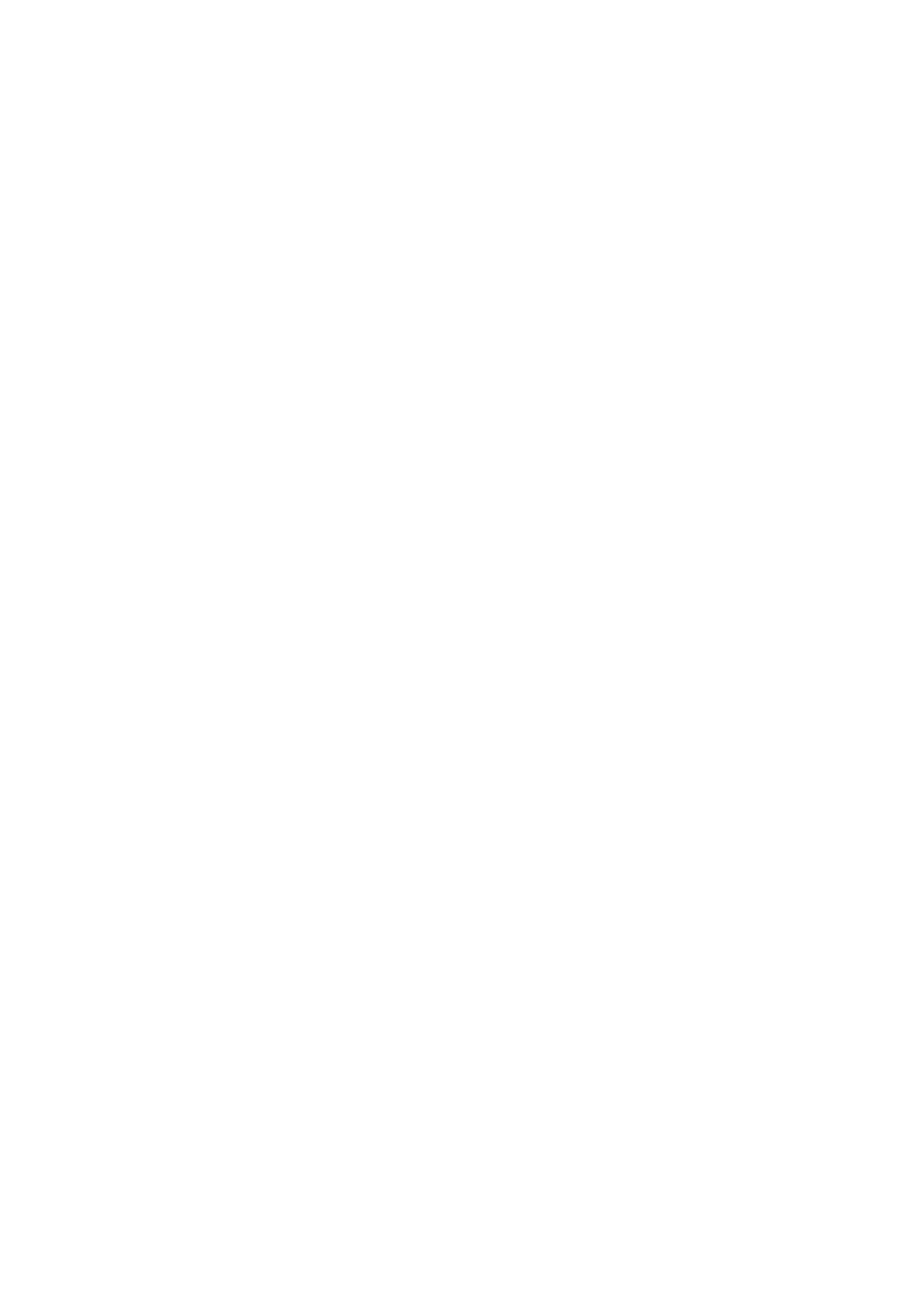
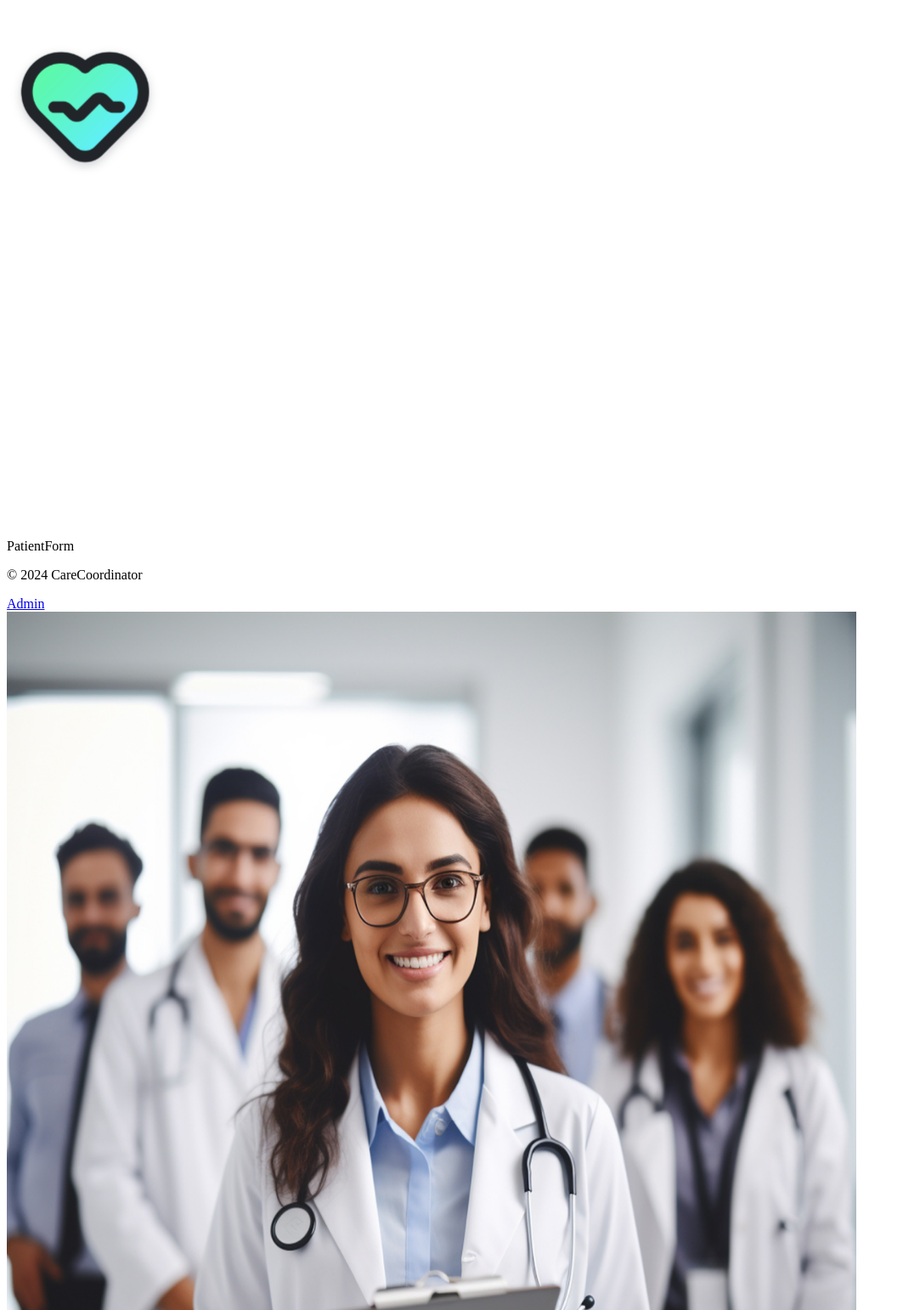
Before and after one commit to Achronus/care-coordinator, a Next.js app in the folder frontend/: page /Homepage/Homepage in a window 1280 px wide. Shown: the part 378-1920 px from the top of the page at 85% size, without its empty margins (0-1063 px from the left). Before the commit the page ends 800 px from the top, so only its background shows below. Built offline with nearby package versions, Linux system fonts and the light colour scheme.

Commit message:
Add `Homepage` template
- Add 'typography' styles
- Refactor 'layout' styles to separate file
- Add 'Homepage' JSX
- Add 'PatientForm' template
- Update 'globals.css' with 'remove-scrollbar' and imports
- Add 'logo' and 'onboarding' images

```diff
--- a/frontend/src/app/globals.css
+++ b/frontend/src/app/globals.css
@@ -4,22 +4,28 @@
 @tailwind components;
 @tailwind utilities;
 
-.two-columns {
-  @apply grid gap-4 md:grid-cols-2 m-4 justify-center items-center;
+@import "@/styles/layout.css";
+@import "@/styles/typography.css";
+
+@layer base {
+  /* Remove scrollbar */
+  .remove-scrollbar::-webkit-scrollbar {
+    width: 0px;
+    height: 0px;
+    border-radius: 0px;
   }
 
-.three-columns {
-  @apply grid gap-4 md:grid-cols-2 lg:grid-cols-3 m-4 justify-center items-center;
+  .remove-scrollbar::-webkit-scrollbar-track {
+    background: transparent;
   }
 
-.four-columns {
-  @apply grid gap-4 md:grid-cols-2 lg:grid-cols-4 m-4 justify-center items-center;
+  .remove-scrollbar::-webkit-scrollbar-thumb {
+    background: transparent;
+    border-radius: 0px;
   }
 
-.five-columns {
-  @apply grid gap-4 md:grid-cols-2 lg:grid-cols-3 xl:grid-cols-5 m-4 justify-center items-center;
+  .remove-scrollbar::-webkit-scrollbar-thumb:hover {
+    /* background: #1e2238; */
+    background: transparent;
   }
-
-.six-columns {
-  @apply grid gap-4 md:grid-cols-2 lg:grid-cols-3 xl:grid-cols-6 m-4 justify-center items-center;
 }
--- /dev/null
+++ b/frontend/src/components/forms/PatientForm.tsx
@@ -0,0 +1,5 @@
+const PatientForm = () => {
+  return <div>PatientForm</div>;
+};
+
+export default PatientForm;
--- a/frontend/src/pages/Homepage/Homepage.tsx
+++ b/frontend/src/pages/Homepage/Homepage.tsx
@@ -1,9 +1,43 @@
+import PatientForm from "@/components/forms/PatientForm";
+import Image from "next/image";
+import Link from "next/link";
+
 type Props = {};
 
 const Homepage = ({}: Props) => {
   return (
-    <main>
-      <section></section>
+    <main className="flex h-screen max-h-screen">
+      {/* TODO: OTP Verification */}
+
+      <section className="remove-scrollbar container my-auto">
+        <div className="sub-container max-w-[496px]">
+          <Image
+            src="/logo.svg"
+            height={1000}
+            width={1000}
+            alt="Logo"
+            className="mb-12 h-10"
+          />
+          <PatientForm />
+
+          <div className="text-14-regular mt-20 flex justify-between">
+            <p className="justify-items-end text-dark-600 xl:text-left">
+              &copy; 2024 CareCoordinator
+            </p>
+            <Link href="/?admin=true" className="text-green-500">
+              Admin
+            </Link>
+          </div>
+        </div>
+      </section>
+
+      <Image
+        src="/onboarding.png"
+        height={1000}
+        width={1000}
+        alt="Onboarding"
+        className="side-img max-w-[55%]"
+      />
     </main>
   );
 };
--- /dev/null
+++ b/frontend/src/styles/layout.css
@@ -0,0 +1,31 @@
+@tailwind utilities;
+
+@layer utilities {
+  .container {
+    @apply relative flex-1 overflow-y-auto px-[5%];
+  }
+
+  .sub-container {
+    @apply mx-auto flex size-full flex-col py-10;
+  }
+
+  .two-columns {
+    @apply grid gap-4 md:grid-cols-2 m-4 justify-center items-center;
+  }
+
+  .three-columns {
+    @apply grid gap-4 md:grid-cols-2 lg:grid-cols-3 m-4 justify-center items-center;
+  }
+
+  .four-columns {
+    @apply grid gap-4 md:grid-cols-2 lg:grid-cols-4 m-4 justify-center items-center;
+  }
+
+  .five-columns {
+    @apply grid gap-4 md:grid-cols-2 lg:grid-cols-3 xl:grid-cols-5 m-4 justify-center items-center;
+  }
+
+  .six-columns {
+    @apply grid gap-4 md:grid-cols-2 lg:grid-cols-3 xl:grid-cols-6 m-4 justify-center items-center;
+  }
+}
--- /dev/null
+++ b/frontend/src/styles/typography.css
@@ -0,0 +1,43 @@
+@tailwind utilities;
+
+@layer utilities {
+  .text-36-bold {
+    @apply text-[36px] leading-[40px] font-bold;
+  }
+
+  .text-24-bold {
+    @apply text-[24px] leading-[28px] font-bold;
+  }
+
+  .text-32-bold {
+    @apply text-[32px] leading-[36px] font-bold;
+  }
+
+  .text-18-bold {
+    @apply text-[18px] leading-[24px] font-bold;
+  }
+
+  .text-16-semibold {
+    @apply text-[16px] leading-[20px] font-semibold;
+  }
+
+  .text-16-regular {
+    @apply text-[16px] leading-[20px] font-normal;
+  }
+
+  .text-14-medium {
+    @apply text-[14px] leading-[18px] font-medium;
+  }
+
+  .text-14-regular {
+    @apply text-[14px] leading-[18px] font-normal;
+  }
+
+  .text-12-regular {
+    @apply text-[12px] leading-[16px] font-normal;
+  }
+
+  .text-12-semibold {
+    @apply text-[12px] leading-[16px] font-semibold;
+  }
+}
```
Also changed, not shown: frontend/public/logo.svg (added), frontend/public/onboarding.png (added). Lines whose indentation alone changed are shown as unchanged.
